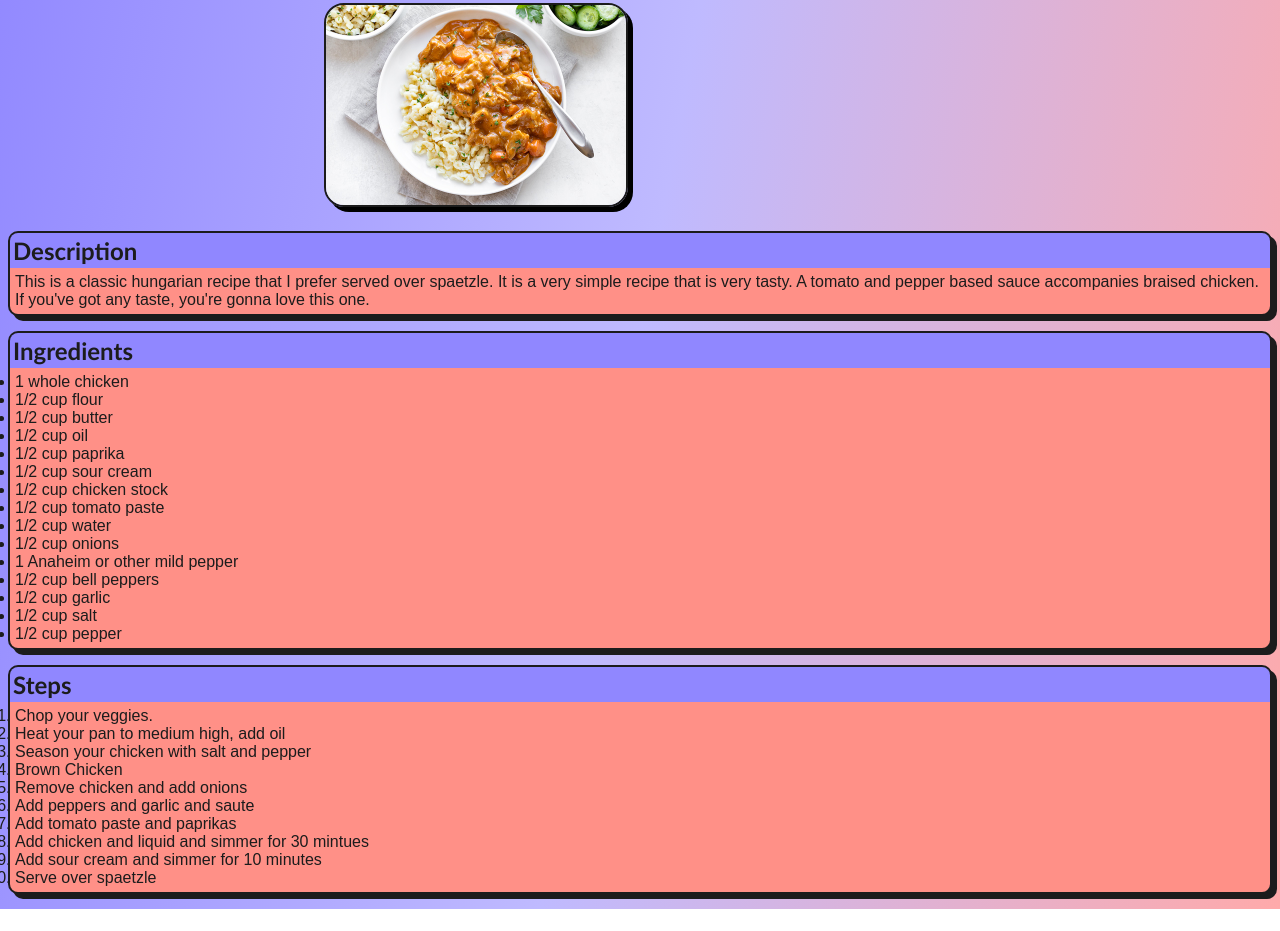
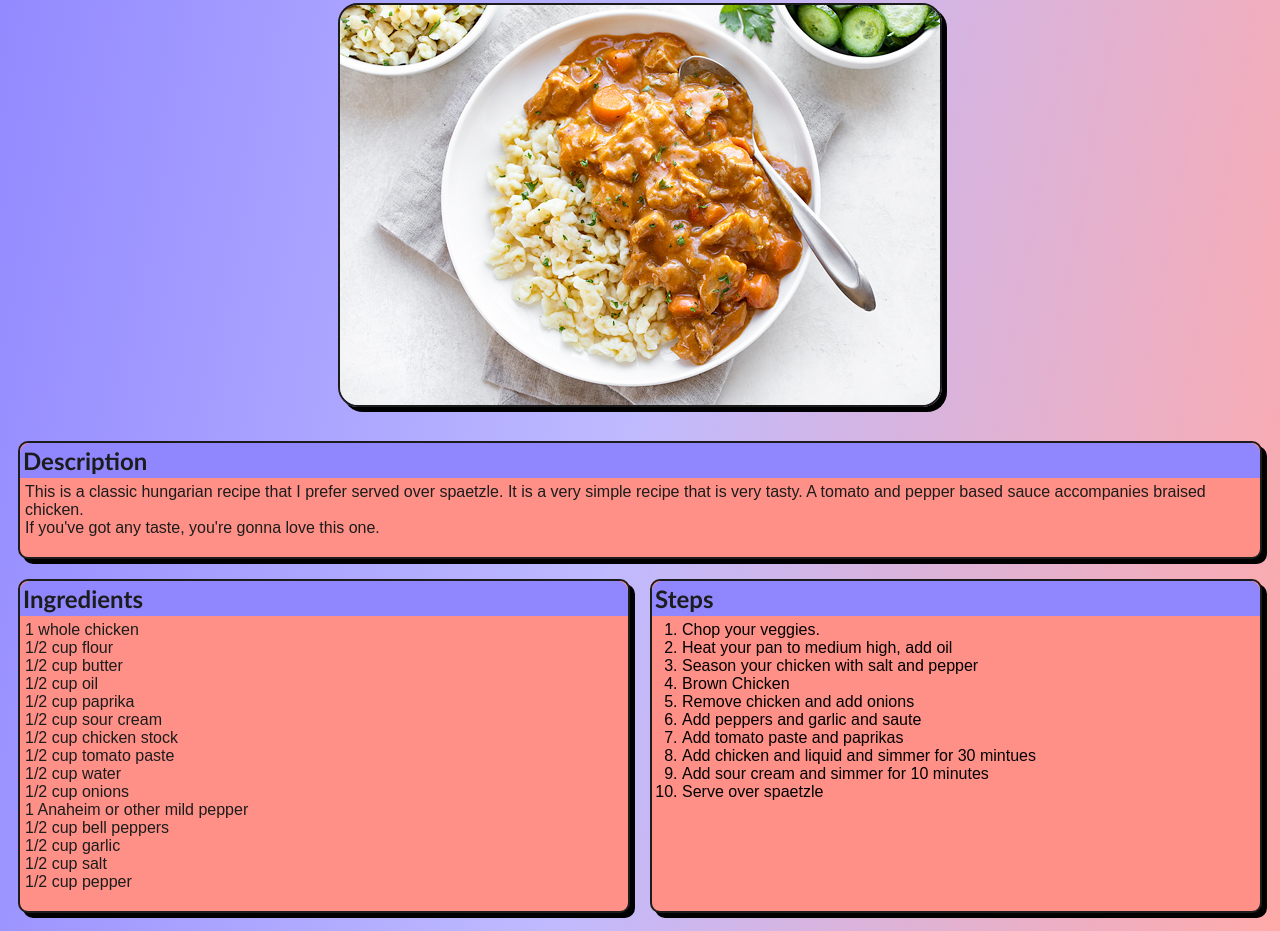
Before and after one commit to ihess95/odin-recipes, a plain HTML site: page recipes/cpap.html in a window 1280 px wide. Shown: the part 223-1154 px from the top of the page. Before the commit the page ends 1132 px from the top, so only its background shows below. Drawn offline with Linux system fonts and the light colour scheme.

Commit message:
Update containers to use flexbox
Add div .flex-container, .flex-container-1,
.flex-item, .flex-item-1, flex-item-ol and applied
to all relevant sections.

```diff
--- a/recipes/cpap.html
+++ b/recipes/cpap.html
@@ -27,9 +27,13 @@
     </div>
     </div>
     <h1>Chicken Paprikash</h1>
+    <div class="flex-container-img">
     <div class="centerImage">
     <img src="../images/cpap.jpg" alt="Chicken Paprikash" />
     </div>
+    </div>
+    <div class="flex-container-1">
+      <div class="flex-item-1">
     <h4>Description</h4>
     <p class="text">
       This is a classic hungarian recipe that I prefer served over spaetzle. It
@@ -37,6 +41,11 @@
       sauce accompanies braised chicken.
     <br/>
     If you've got any taste, you're gonna love this one.</p>
+    </div>
+    </div>
+    <div class="flex-container">
+
+    <div class="flex-item-2">
     <h4>Ingredients</h4>
     <ul class="text">
       <li>1 whole chicken</li>
@@ -55,8 +64,10 @@
       <li>1/2 cup salt</li>
       <li>1/2 cup pepper</li>
     </ul>
+    </div>
+    <div class="flex-item-ol">
     <h4>Steps</h4>
-    <ol class="text">
+    <ol class="textOl">
       <li>Chop your veggies.</li>
       <li>Heat your pan to medium high, add oil</li>
       <li>Season your chicken with salt and pepper</li>
@@ -68,5 +79,7 @@
       <li>Add sour cream and simmer for 10 minutes</li>
       <li>Serve over spaetzle</li>
     </ol>
+    </div>
+    </div>
   </body>
 </html>
--- a/styles.css
+++ b/styles.css
@@ -4,9 +4,7 @@ body {
 }
 
 h1,
-h4,
 img,
-.text,
 .navbar {
   border: #1c1c1c solid 2px;
 }
@@ -18,7 +16,6 @@ h4,
     "Lucida Sans", Arial, sans-serif;
   /* border-radius: 14px; */
   color: #1c1c1c;
-  box-shadow: 5px 5px;
 }
 
 h1,
@@ -34,6 +31,7 @@ h1 {
   border-radius: 0px 0px 10px 10px;
   background-color: #ff9087;
   border-top: none;
+  box-shadow: 5px 5px;
 }
 
 h4 {
@@ -51,7 +49,7 @@ p {
 }
 
 img {
-  width: 300px;
+  width: 350git px;
   height: auto;
   border-radius: 20px;
   margin-bottom: 20px;
@@ -60,6 +58,10 @@ img {
 
 a {
   color: #baff87;
+}
+
+ul {
+  list-style: none;
 }
 
 .navbar {
@@ -86,11 +88,20 @@ a {
   border-top: none;
 }
 
+.textOl {
+  font-family: sans-serif;
+  font-size: 1em;
+  margin: 0;
+  margin-bottom: 15px;
+  background-color: #ff9087;
+  padding: 5px, 5px, 5px, 200px;
+  border-top: none;
+}
+
 .centerImage {
   display: block;
   margin-left: auto;
   margin-right: auto;
-  width: 50%;
 }
 
 .navButton {
@@ -131,3 +142,57 @@ a:hover {
 button:hover {
   box-shadow: 3px 3px;
 }
+
+.flex-container-1 {
+  display: flex;
+}
+
+.flex-container {
+  display: flex;
+  justify-content: center;
+  padding: 0px;
+  margin: 0px;
+}
+
+.flex-item-1 {
+  flex: 1;
+  /* width: 300px; */
+  margin: 10px;
+  border-radius: 10px 10px 10px 10px;
+  border: #1c1c1c solid 2px;
+  background-color: #ff9087;
+  box-shadow: 5px 5px;
+}
+
+.flex-item-2 {
+  flex: 1;
+  min-height: 0px;
+  margin: 10px;
+  box-shadow: 5px 5px;
+  border-radius: 10px 10px 10px 10px;
+  border: #1c1c1c solid 2px;
+  background-color: #ff9087;
+}
+
+.flex-item-ol {
+  flex: 1;
+  min-height: 0;
+  margin: 10px;
+  background-color: #ff9087;
+  border-top: none;
+  box-shadow: 5px 5px;
+  border-radius: 10px 10px 10px 10px;
+  border: #1c1c1c solid 2px;
+}
+
+.flex-container-img {
+  display: flex;
+  justify-content: center;
+  width: 100%;
+  padding: 0px;
+  margin: 0px;
+}
+
+ol {
+  padding: 5px 5px 5px 30px;
+}
```
Also changed, not shown: index.html (+6 -0 lines), recipes/butter.html (+13 -1 lines), recipes/spaetzle.html (+13 -1 lines).
